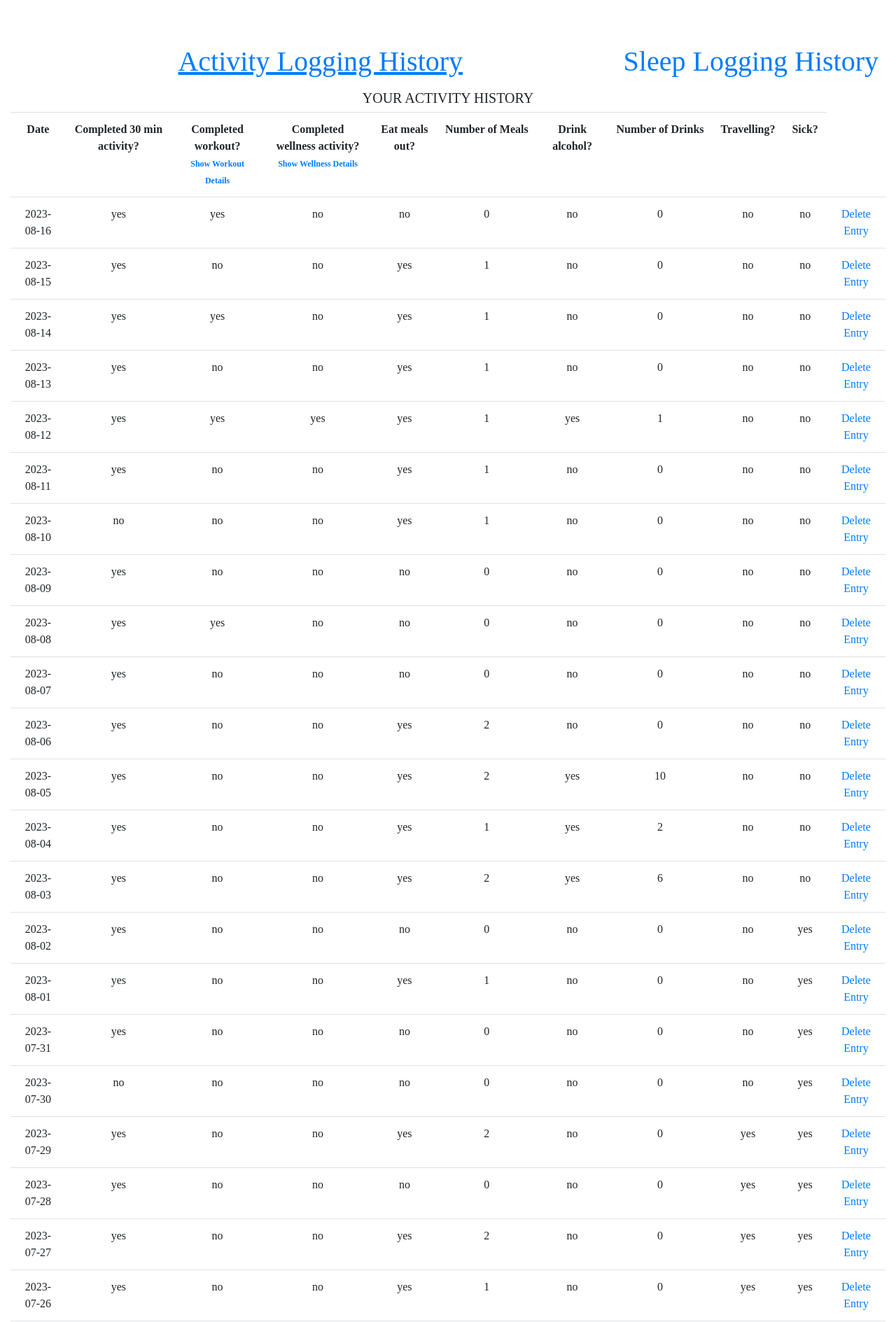
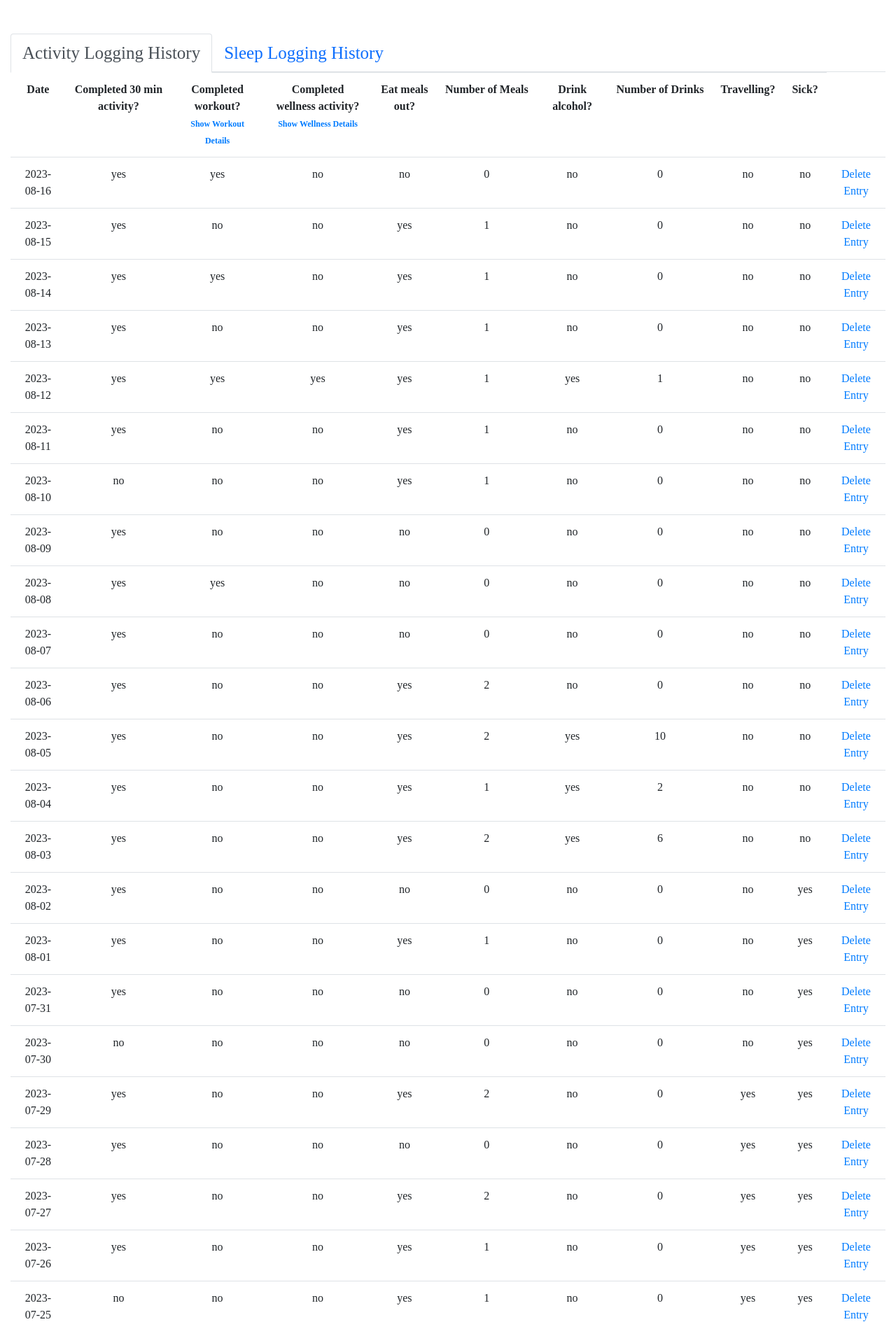
Before and after one commit to colin-raaen/thrive-track, a Flask app: page /history in a window 1280 px wide. Shown: the part 76-1965 px from the top of the page at 70% size. Run offline with Flask 3, Linux system fonts and the light colour scheme; a user stored in the database is signed in; data comes from the database, SQL or seed files in the repository; some libraries are stand-ins or nearby versions.

Commit message:
February 25, 2024: finalized table toggle in history.html using only boostrap, no js

```diff
--- a/static/history.js
+++ b/static/history.js
@@ -1,10 +1,6 @@
 //Let forms load first before executing
 document.addEventListener('DOMContentLoaded', function(){
         const historyPageContainer = document.getElementById("history-page-container"); // Get and store activity history HTML Table
-        const activityLoggingTableDiv = document.getElementById("activity-history-table-container"); // entire activity table div
-        const sleepLoggingTableDiv = document.getElementById("sleep-history-table-container"); // entire sleep table div
-        const activityTableHyperlink = document.getElementById("activity-table-hyperlink"); // hyperlink to toggle activity table
-        const sleepTableHyperlink = document.getElementById("sleep-table-hyperlink"); // hyperlink to toggle sleep table
         const activityTable = document.getElementById("activity-history"); // Get and store activity history HTML Table
         const sleepTable = document.getElementById("sleep-history"); // Get and store activity history HTML Table
         let rowsPerPage = 30; // Number of rows to show
@@ -32,22 +28,8 @@ document.addEventListener('DOMContentLoaded', function(){
 
        // EVENT DELEGATION, Listen for clicks to entire history.html
         historyPageContainer.addEventListener('click', function(event) {
-                // if activity toggle hyperlink is clicked, show activity table and hide sleep table
-                if (event.target === activityTableHyperlink) {
-                        activityLoggingTableDiv.style.display = 'block';
-                        activityTableHyperlink.style.textDecoration = 'underline';
-                        sleepLoggingTableDiv.style.display = 'none';
-                        sleepTableHyperlink.style.textDecoration = 'none';
-                }
-                // if activity toggle hyperlink is clicked, show activity table and hide sleep table
-                else if (event.target === sleepTableHyperlink) {
-                        activityLoggingTableDiv.style.display = 'none';
-                        activityTableHyperlink.style.textDecoration = 'none';
-                        sleepLoggingTableDiv.style.display = 'block';
-                        sleepTableHyperlink.style.textDecoration = 'underline';
-                }
                 // if Show Workout Details hyperlink was clicked
-                else if (event.target === showWorkoutHyperlink) {
+                if (event.target === showWorkoutHyperlink) {
                         // call function to show details
                         handleShowColumnDetails(workoutColumns, showWorkoutHyperlink, hideWorkoutHyperlink);
                 }
--- a/static/styles.css
+++ b/static/styles.css
@@ -302,20 +302,8 @@ nav .navbar-brand .red{
     overflow-x: auto;
 }
 
-#table-toggle-div{
-    display: flex;
-    margin: 10px;
-}
-
-/* positions toggle links side by side */
-.toggle-link-div{
-    flex: 1;
-    width: 50%;
-    text-align: center;
-}
-
-.toggle-hyperlink{
-    font-size: 40px;
+.nav-link.history{
+    font-size: 25px;
 }
 
 th {
--- a/templates/history.html
+++ b/templates/history.html
@@ -10,18 +10,14 @@
 
 <div class="history-page-container" id="history-page-container">
 
-    <!-- Div for toggle hyperlinks between two tables -->
-    <div id="table-toggle-div">
-        <div class="toggle-link-div" id="activity-table-toggle">
-            <a class="toggle-hyperlink" id="activity-table-hyperlink" href="#history-page-container" style="text-decoration: underline;">Activity Logging History</a>
-        </div>
-        <div class="toggle-link" id="sleep-table-toggle">
-            <a class="toggle-hyperlink" id="sleep-table-hyperlink" href="#history-page-container">Sleep Logging History</a>
-        </div>
-    </div>
+    <!-- Menu Tab to toggle hyperlinks between two tables -->
+    <ul class="nav nav-tabs">
+        <li class="nav-item"><a class="nav-link history active" data-bs-toggle="tab" id="activity-table-hyperlink" href="#activity-history-table-container">Activity Logging History</a></li>
+        <li class="nav-item"><a class="nav-link history" data-bs-toggle="tab" id="sleep-table-hyperlink" href="#sleep-history-table-container">Sleep Logging History</a></li>
+    </ul>
 
-    <div  <div id="activity-history-table-container">
-        <h5>YOUR ACTIVITY HISTORY</h5>
+    <div class="tab-content">
+    <div class="tab-pane active" id="activity-history-table-container">
         <table class="table table-hover" id="activity-history">
             <tr>
                 <th>Date</th>
@@ -83,8 +79,7 @@
     </div>
 
     <!-- Sleep Logging Table intially hidden -->
-    <div id="sleep-history-table-container" style="display: none;">
-        <h5>YOUR SLEEP HISTORY</h5>
+    <div class="tab-pane" id="sleep-history-table-container">
         <table class="table table-hover" id="sleep-history">
             <tr>
                 <th>Date</th>
@@ -127,5 +122,6 @@
          </div>
 
     </div>
+    </div>
 </div>
 {% endblock %}
```
Also changed, not shown: 1 other file.
